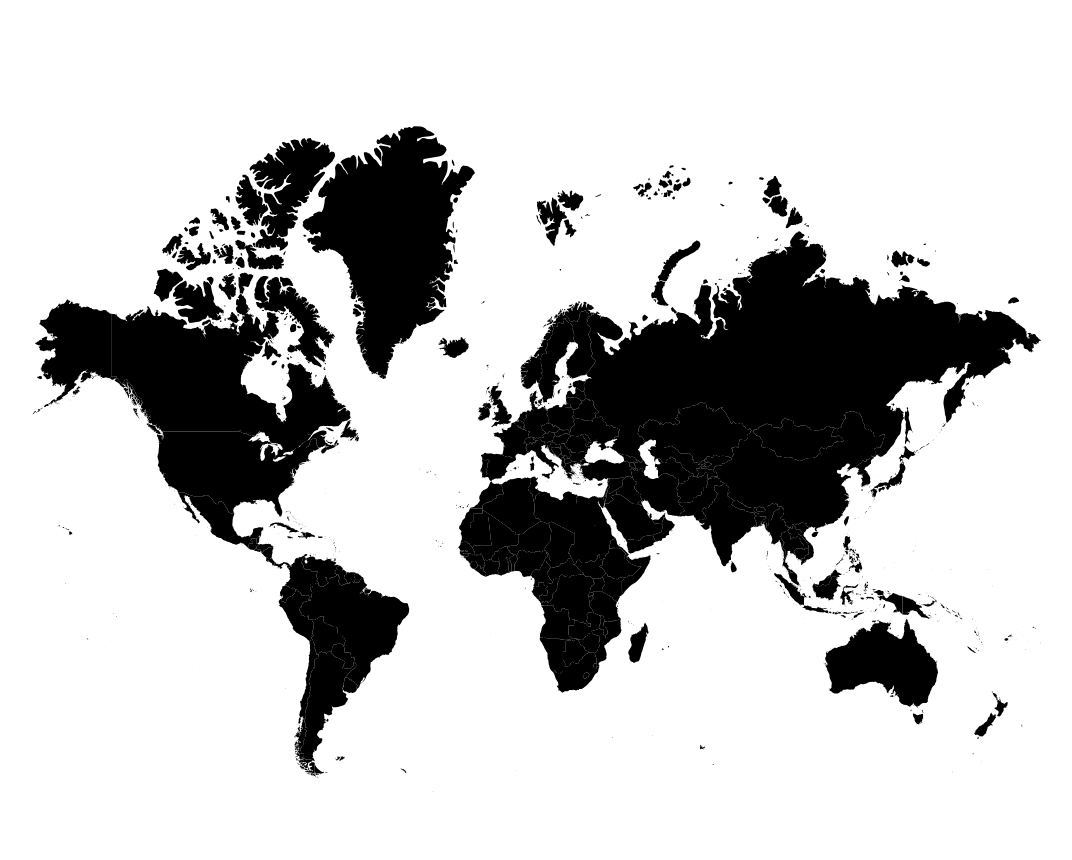
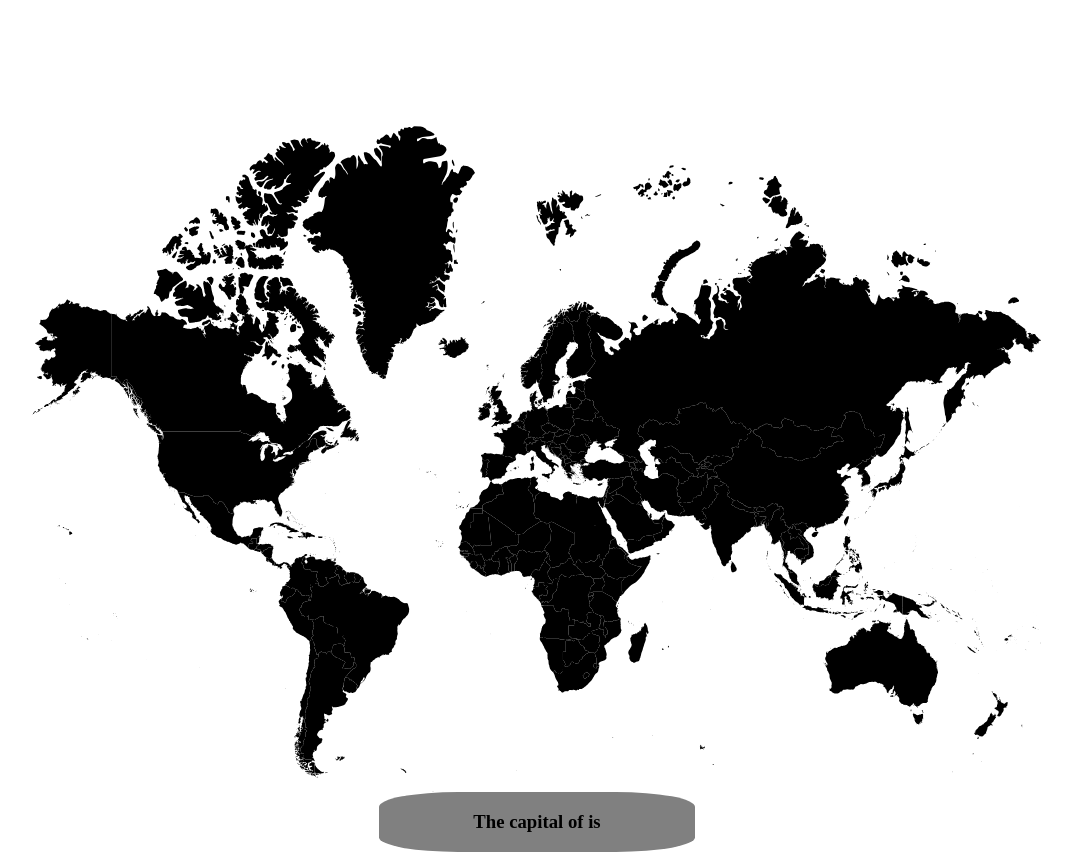
Before and after one commit to MrCodeMonkey11/WorldMap, an Angular app: page / in a window 1280 px wide. Shown: the whole page, without its empty margins (103-1175 px from the left). Before the commit the page ends 800 px from the top, so only its background shows below. Built offline with nearby package versions, Linux system fonts and the light colour scheme.

Commit message:
Fixed API calls and verified they work

```diff
--- a/package.json
+++ b/package.json
@@ -28,6 +28,7 @@
     "@angular/cli": "^17.3.4",
     "@angular/compiler-cli": "^17.3.0",
     "@types/jasmine": "~5.1.0",
+    "@types/node": "^20.12.7",
     "jasmine-core": "~5.1.0",
     "karma": "~6.4.0",
     "karma-chrome-launcher": "~3.2.0",
--- a/src/app/api/client/worldbank.client.ts
+++ b/src/app/api/client/worldbank.client.ts
@@ -13,6 +13,7 @@ export class WorldBankClient {
     let subject = new Subject();
 
     this.http.get("https://api.worldbank.org/v2/country/" + country + "?format=json").subscribe((data: any) => {
+      console.log(data);
       subject.next({
         country: data.title,
         Capital: data.capitalCity,
--- a/src/app/app.component.ts
+++ b/src/app/app.component.ts
@@ -10,6 +10,6 @@ import { WorldBankClient } from './api/client/worldbank.client';
   styleUrl: './app.component.css'
 })
 export class AppComponent {
-  constructor(private worldBankClient: WorldBankClient) { }
+  constructor(private worldBankClient: WorldBankClient) {}
   title = 'WorldMap';
 }
--- a/src/app/world/world.component.html
+++ b/src/app/world/world.component.html
@@ -1286,8 +1286,8 @@
  </svg>
  </section>
 <section class="country-details">
-    <div *ngIf="info.country">
-    <h3>The capital of {{ info.country }} is {{ info.capitalCity }} </h3>>
+    <div>
+    <h3>The capital of {{ info.country }} is {{ info.Capital }}</h3>
     </div>
 </section>
 </main>
--- a/tsconfig.json
+++ b/tsconfig.json
@@ -18,6 +18,9 @@
     "target": "ES2022",
     "module": "ES2022",
     "useDefineForClassFields": false,
+    "types": [
+      "node"
+    ],
     "lib": [
       "ES2022",
       "dom"
```
Also changed, not shown: src/app/app-routing.module.ts (added, +10 -0 lines), src/app/app.module.ts (added, +24 -0 lines), src/app/app.routes.ts (line endings or trailing spaces), 1 other file (tests, documents, lock files or other folders).
